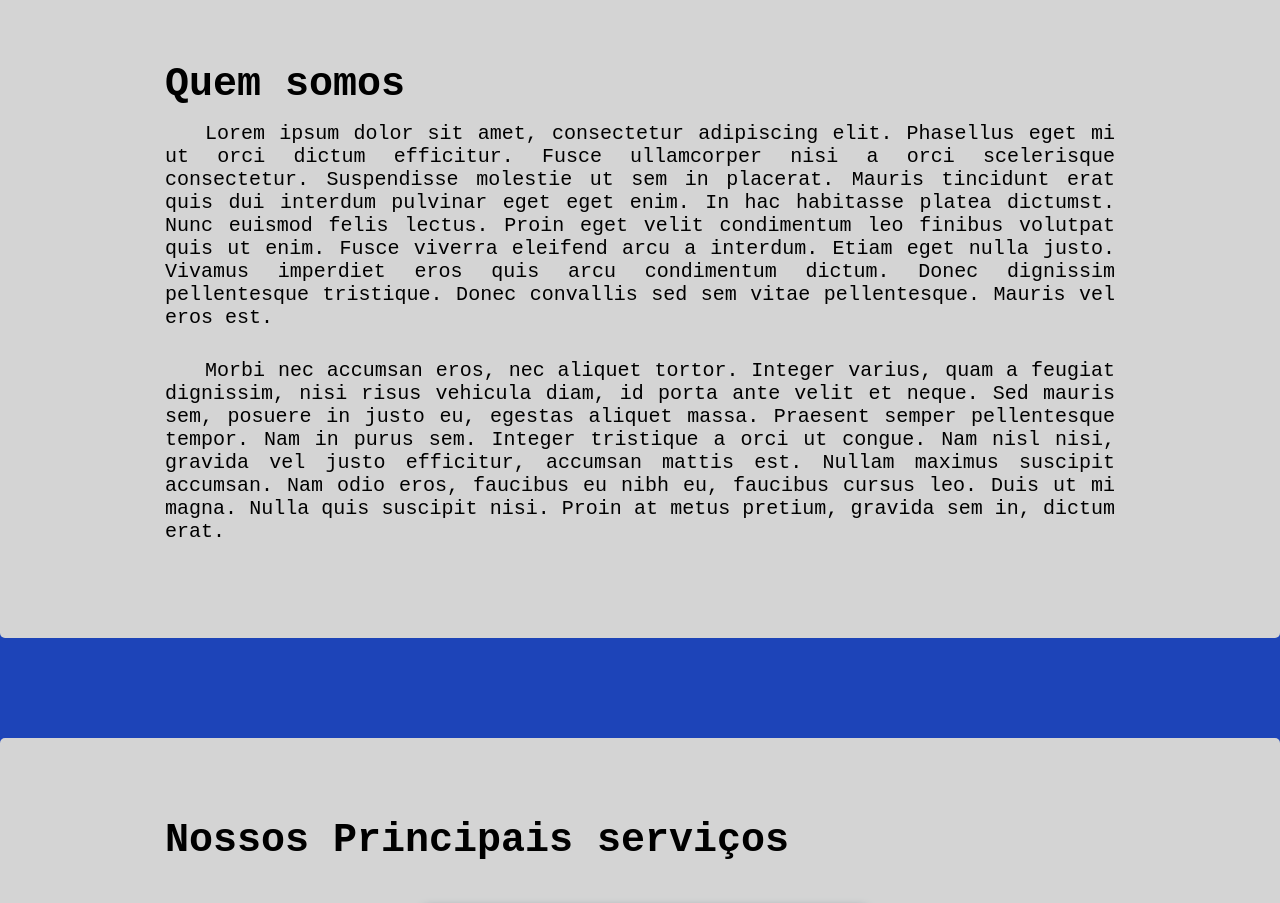
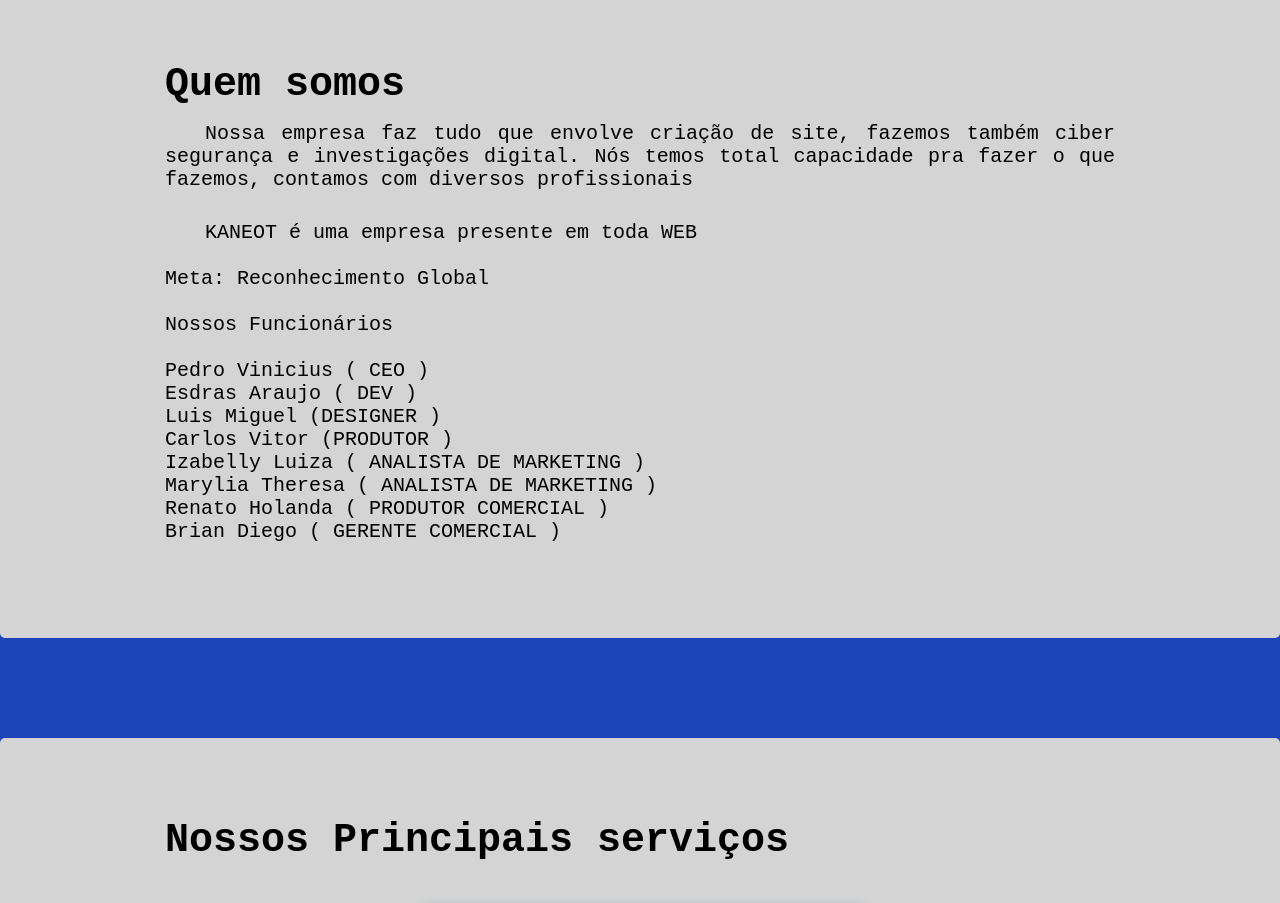
Before and after one commit to Istrupiciu/Kaneot-WEB, a plain HTML site: page index.html in a window 1280 px wide. Shown: the part 780-1683 px from the top of the page. Drawn offline with Linux system fonts and the light colour scheme.

Commit message:
Update index.html

```diff
--- a/index.html
+++ b/index.html
@@ -32,19 +32,23 @@
   <section class="sobre" id="sobre">
     <H1>Quem somos</H1>
     <p>
-      Lorem ipsum dolor sit amet, consectetur adipiscing elit. Phasellus eget mi ut orci dictum efficitur. Fusce
-      ullamcorper nisi a orci scelerisque consectetur. Suspendisse molestie ut sem in placerat. Mauris tincidunt erat
-      quis dui interdum pulvinar eget eget enim. In hac habitasse platea dictumst. Nunc euismod felis lectus. Proin eget
-      velit condimentum leo finibus volutpat quis ut enim. Fusce viverra eleifend arcu a interdum. Etiam eget nulla
-      justo. Vivamus imperdiet eros quis arcu condimentum dictum. Donec dignissim pellentesque tristique. Donec
-      convallis sed sem vitae pellentesque. Mauris vel eros est.<BR>
+      Nossa empresa faz tudo que envolve criação de site, fazemos também ciber segurança e investigações digital. Nós temos total capacidade pra fazer o que fazemos, contamos com diversos profissionais<BR>
     </p>
     <p>
-      Morbi nec accumsan eros, nec aliquet tortor. Integer varius, quam a feugiat dignissim, nisi risus vehicula diam,
-      id porta ante velit et neque. Sed mauris sem, posuere in justo eu, egestas aliquet massa. Praesent semper
-      pellentesque tempor. Nam in purus sem. Integer tristique a orci ut congue. Nam nisl nisi, gravida vel justo
-      efficitur, accumsan mattis est. Nullam maximus suscipit accumsan. Nam odio eros, faucibus eu nibh eu, faucibus
-      cursus leo. Duis ut mi magna. Nulla quis suscipit nisi. Proin at metus pretium, gravida sem in, dictum erat.
+      KANEOT é uma empresa presente em toda WEB<br>
+<br>
+Meta: Reconhecimento Global <br>
+<br>
+Nossos Funcionários <br>
+<br>
+Pedro Vinicius ( CEO )<br>
+Esdras Araujo ( DEV )<br>
+Luis Miguel (DESIGNER )<br>
+Carlos Vitor (PRODUTOR )<br>
+Izabelly Luiza ( ANALISTA DE MARKETING )<br>
+Marylia Theresa ( ANALISTA DE MARKETING )<br>
+Renato Holanda ( PRODUTOR COMERCIAL )<br>
+Brian Diego ( GERENTE COMERCIAL )<br>
     </p>
   </section>
 
@@ -72,7 +76,7 @@
             A cibersegurança é voltada para softwares, hardwares e redes.
             Ou seja, cuida para que o sistema da empresa não permita ataques
             cibernéticos. Ela previne problemas com a gestão de informações que
-            é feita pelas máquinas, no trânsito e armazenamento de dados entre elas.
+            é feita pelas máquinas, no trânsito e armazenamento de dados entre elas.
           </p>
         </div>
         <div class="servico">
@@ -82,7 +86,7 @@
           <h2>Hospedagem</h2>
           <p>
             Hospedagem de sites é um serviço online que permite que o conteúdo do seu site fique acessível na internet.
-            Ao comprar um plano de hospedagem, você está alugando espaço num servidor físico para armazenar todos os seus dados e arquivos.
+            Ao comprar um plano de hospedagem, você está alugando espaço num servidor físico para armazenar todos os seus dados e arquivos.
           </p>
         </div>
         <div class="servico">
@@ -93,7 +97,7 @@
           <p>
             Comércio eletrônico ou comércio eletrónico, e-commerce, comércio virtual ou venda não-presencial,
             é um tipo de transação comercial feita especialmente através de um equipamento eletrônico, como,
-            por exemplo, computadores, tablets e smartphones, baseadas em dois conceitos fundamentais o B2B e o B2C.
+            por exemplo, computadores, tablets e smartphones, baseadas em dois conceitos fundamentais o B2B e o B2C.
           </p>
         </div>
         <div class="servico">
@@ -103,7 +107,7 @@
           <h2>Investigação digital</h2>
           <p>
             A investigação digital é associada aos crimes de informática, esta área é responsável pela recuperação e análise de dados digitais.
-            É por meio da investigação digital que ajuda a criar métricas para identificar crimes cibernético.
+            É por meio da investigação digital que ajuda a criar métricas para identificar crimes cibernético.
           </p>
         </div>
       </div>
```
